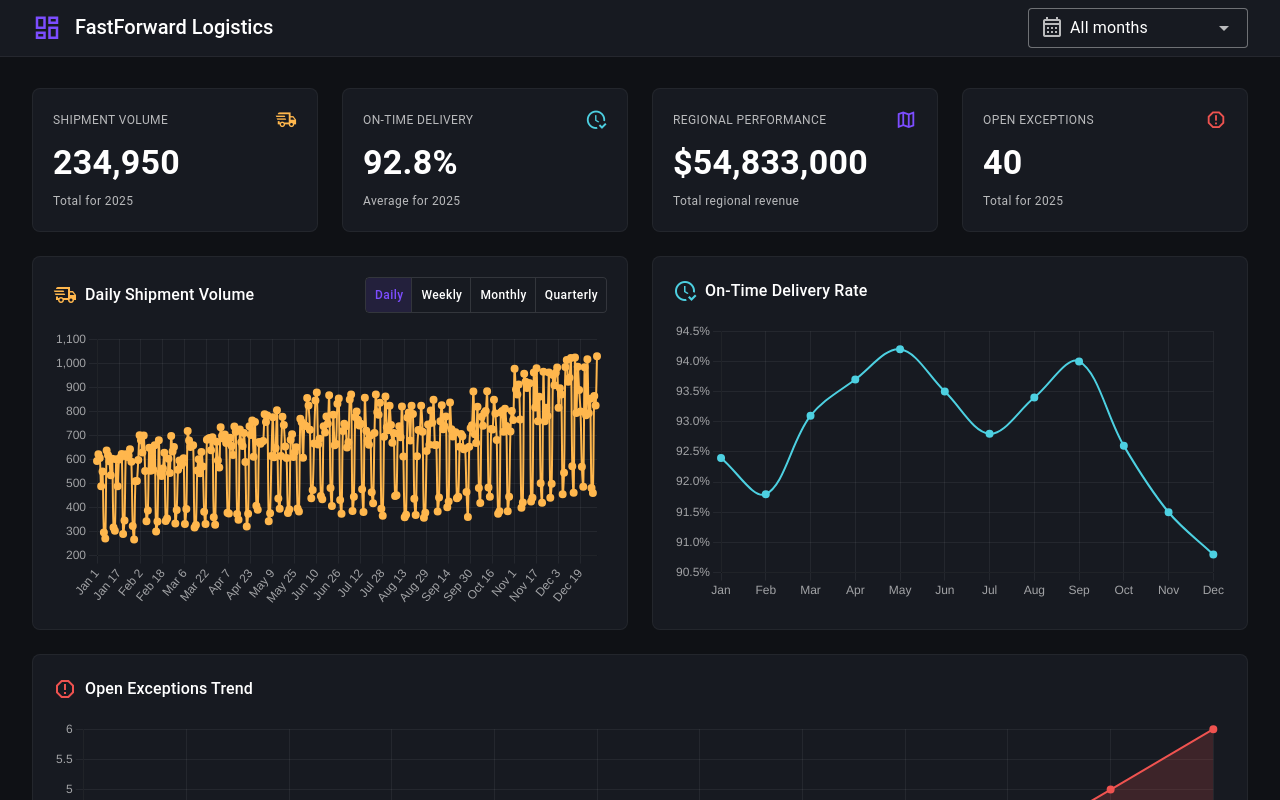
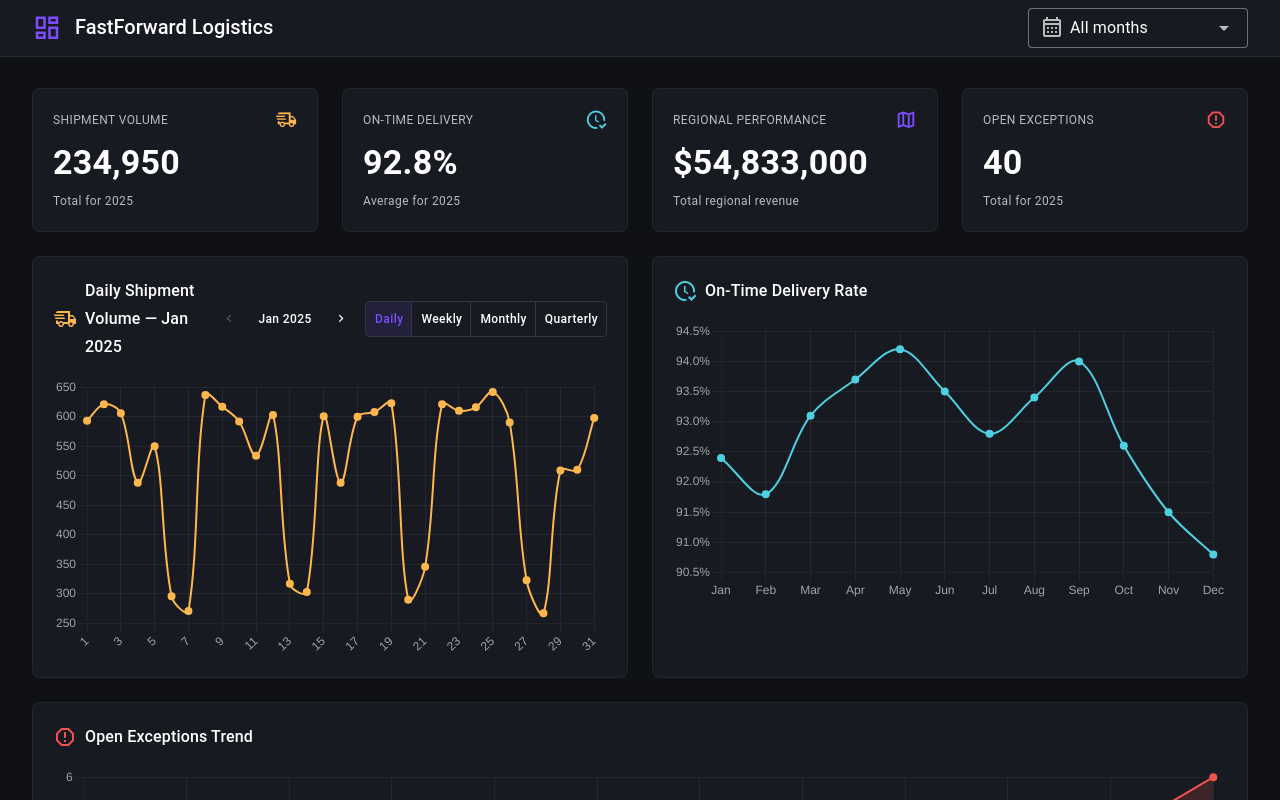
Before and after one commit to Ryan-024/capstone-202-F, a Vue app: page / in a window 1280 px wide. Both pictures are taken after a click on the button "Daily". Shown: the top 800 px of the page. Built offline with nearby package versions, Linux system fonts and the light colour scheme.

Commit message:
made daily only show 1 month at a time

```diff
--- a/src/views/Home.vue
+++ b/src/views/Home.vue
@@ -1,5 +1,5 @@
 <script setup lang="ts">
-import { computed, ref } from 'vue'
+import { computed, ref, watch } from 'vue'
 import LineChartCard from '../components/LineChartCard.vue'
 import {
   useDashboardFilter,
@@ -181,6 +181,28 @@ const shipmentPeriodOptions: Array<{ label: string; value: ShipmentPeriod }> = [
   { label: 'Quarterly', value: 'quarterly' },
 ]
 
+// Daily view scrubs one month at a time; keep it in sync with the app-bar
+// month picker when the user selects a specific month, otherwise remember
+// whatever the user last scrolled to.
+const dailyMonthIndex = ref(0)
+watch(selectedIndex, (i) => {
+  if (i >= 0) dailyMonthIndex.value = i
+})
+
+function shiftDailyMonth(delta: number) {
+  const next = dailyMonthIndex.value + delta
+  if (next < 0 || next > metrics.length - 1) return
+  dailyMonthIndex.value = next
+}
+
+const canPrevDailyMonth = computed(() => dailyMonthIndex.value > 0)
+const canNextDailyMonth = computed(
+  () => dailyMonthIndex.value < metrics.length - 1,
+)
+const dailyMonthLabel = computed(
+  () => `${metrics[dailyMonthIndex.value].label} 2025`,
+)
+
 // 2025 is not a leap year
 const daysInMonth = [31, 28, 31, 30, 31, 30, 31, 31, 30, 31, 30, 31]
 
@@ -272,16 +294,15 @@ const shipmentSeries = computed<Series>(() => {
     return { labels: wLabels, data: wData }
   }
 
-  // daily
+  // daily — one month at a time
+  const i = dailyMonthIndex.value
+  const values = distribute(monthly[i], daysInMonth[i], i * 1000 + 31, 'day')
   const dLabels: string[] = []
   const dData: number[] = []
-  metrics.forEach((m, i) => {
-    const values = distribute(monthly[i], daysInMonth[i], i * 1000 + 31, 'day')
   for (let d = 0; d < daysInMonth[i]; d++) {
-      dLabels.push(`${m.label} ${d + 1}`)
+    dLabels.push(String(d + 1))
     dData.push(values[d])
   }
-  })
   return { labels: dLabels, data: dData }
 })
 
@@ -294,6 +315,9 @@ const shipmentsChartTitle = computed(() => {
   const suffix =
     shipmentPeriod.value.charAt(0).toUpperCase() +
     shipmentPeriod.value.slice(1)
+  if (shipmentPeriod.value === 'daily') {
+    return `Daily Shipment Volume — ${dailyMonthLabel.value}`
+  }
   return `${suffix} Shipment Volume`
 })
 
@@ -408,6 +432,34 @@ const regionalView = computed<RegionRow[]>(() => {
           :highlight-index="shipmentsHighlightIndex"
         >
           <template #actions>
+            <div class="d-flex align-center ga-2">
+              <div
+                v-if="shipmentPeriod === 'daily'"
+                class="d-flex align-center ga-1"
+              >
+                <v-btn
+                  icon="mdi-chevron-left"
+                  size="x-small"
+                  variant="text"
+                  :disabled="!canPrevDailyMonth"
+                  aria-label="Previous month"
+                  @click="shiftDailyMonth(-1)"
+                />
+                <span
+                  class="text-caption font-weight-medium"
+                  style="min-width: 72px; text-align: center"
+                >
+                  {{ dailyMonthLabel }}
+                </span>
+                <v-btn
+                  icon="mdi-chevron-right"
+                  size="x-small"
+                  variant="text"
+                  :disabled="!canNextDailyMonth"
+                  aria-label="Next month"
+                  @click="shiftDailyMonth(1)"
+                />
+              </div>
               <v-btn-toggle
                 v-model="shipmentPeriod"
                 density="compact"
@@ -426,6 +478,7 @@ const regionalView = computed<RegionRow[]>(() => {
                   {{ opt.label }}
                 </v-btn>
               </v-btn-toggle>
+            </div>
           </template>
         </LineChartCard>
       </v-col>
```
Lines whose indentation alone changed are shown as unchanged.
